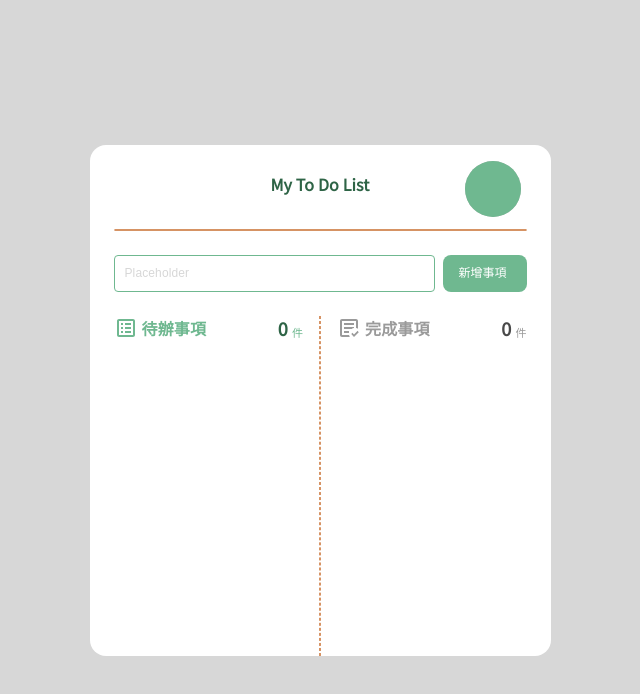
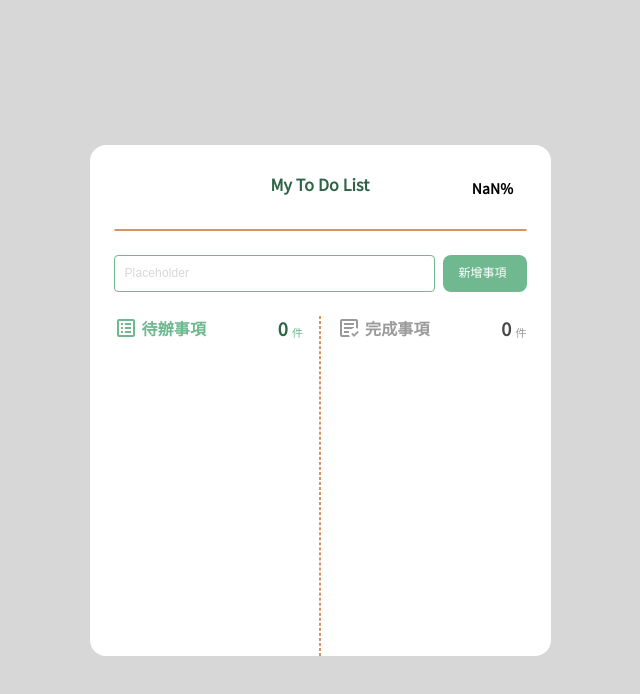
Before and after one commit to LynuxTek/homework-todo-list, a Vue app in the folder todo-list/: page / in a window 1280 px wide. Shown: the top 694 px of the page, without its empty margins (320-960 px from the left). Built offline with nearby package versions, Linux system fonts and the light colour scheme.

Commit message:
update circular progress

```diff
--- a/todo-list/src/components/todo/body/ToDoListBodyListComplete.vue
+++ b/todo-list/src/components/todo/body/ToDoListBodyListComplete.vue
@@ -46,7 +46,7 @@ import { useToDoStore } from '@/stores/todo'
 const store = useToDoStore()
 
 const completedToDoList = computed(() => store.getCompletedToDos)
-const completedToDoCount = computed(() => completedToDoList.value.length)
+const completedToDoCount = computed(() => store.getCompletedToDoCount)
 
 // update localStorage if completedToDoList
 watch(completedToDoList, () => {
--- a/todo-list/src/components/todo/body/ToDoListBodyListPending.vue
+++ b/todo-list/src/components/todo/body/ToDoListBodyListPending.vue
@@ -46,7 +46,7 @@ import { useToDoStore } from '@/stores/todo'
 const store = useToDoStore()
 
 const pendingToDoList = computed(() => store.getPendingToDos)
-const pendingToDoCount = computed(() => pendingToDoList.value.length)
+const pendingToDoCount = computed(() => store.getPendingToDoCount)
 
 // save to localStorage when todo list updated
 watch(pendingToDoList, () => {
--- a/todo-list/src/components/todo/header/ToDoListHeader.vue
+++ b/todo-list/src/components/todo/header/ToDoListHeader.vue
@@ -4,8 +4,8 @@
       <BaseTitle>My To Do List</BaseTitle>
 
       <!-- progress -->
-      <div class="progress">
-        <span class="subtitle-2">25%</span>
+      <div class="progress" :style="{ background: progressStyle }">
+        <div class="progress-text subtitle-2">{{ Math.floor(progress * 100) }}%</div>
       </div>
     </div>
 
@@ -14,7 +14,21 @@
 </template>
 
 <script setup>
+import { computed, ref } from 'vue'
 import BaseTitle from '@/components/ui/BaseTitle.vue'
+
+import { useToDoStore } from '@/stores/todo'
+const store = useToDoStore()
+
+const pendingToDoCount = computed(() => store.getPendingToDoCount)
+const completedToDoCount = computed(() => store.getCompletedToDoCount)
+
+const progress = computed(
+  () => completedToDoCount.value / (pendingToDoCount.value + completedToDoCount.value)
+)
+const progressStyle = computed(
+  () => `conic-gradient(#6fb890 ${progress.value * 360}deg, #ededed 0deg)`
+)
 </script>
 
 <style lang="scss" scoped>
@@ -44,7 +58,6 @@ import BaseTitle from '@/components/ui/BaseTitle.vue'
   width: 56px;
   height: 56px;
   border-radius: 50%;
-  background-color: rgb(184, 184, 184);
   z-index: 1;
   display: flex;
   justify-content: center;
@@ -62,16 +75,8 @@ import BaseTitle from '@/components/ui/BaseTitle.vue'
     z-index: 2;
   }
 
-  &::after {
-    content: '';
-    position: absolute;
-    width: 56px;
-    height: 56px;
-    left: 0;
-    top: 0;
-    border-radius: 50%;
-    background-color: #6fb890;
-    z-index: 2;
+  .progress-text {
+    z-index: 3;
   }
 }
 </style>
--- a/todo-list/src/stores/todo.js
+++ b/todo-list/src/stores/todo.js
@@ -27,6 +27,8 @@ export const useToDoStore = defineStore('todo', () => {
   // [getters] return pending/completed todos
   const getPendingToDos = computed(() => toDoList.value.filter((td) => td.status === 'pending'))
   const getCompletedToDos = computed(() => toDoList.value.filter((td) => td.status === 'completed'))
+  const getPendingToDoCount = computed(() => getPendingToDos.value.length)
+  const getCompletedToDoCount = computed(() => getCompletedToDos.value.length)
 
   // [actions] add new todo
   function addToDo(payload) {
@@ -85,8 +87,10 @@ export const useToDoStore = defineStore('todo', () => {
   // ---------------------------------------------------------
 
   return {
+    getPendingToDos,
     getCompletedToDos,
-    getPendingToDos,
+    getPendingToDoCount,
+    getCompletedToDoCount,
 
     addToDo,
     deleteToDo,
```
